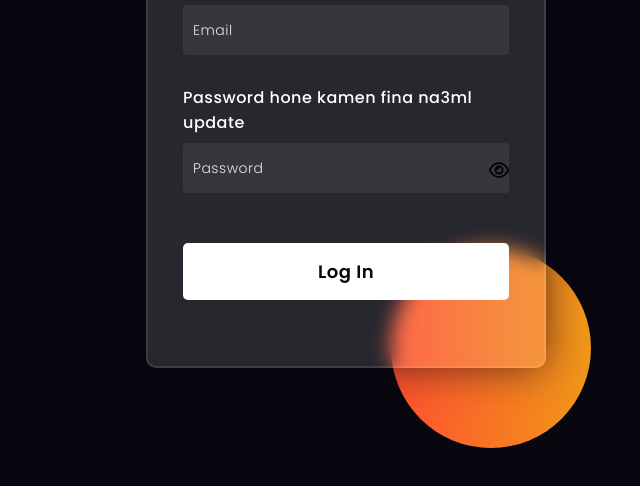
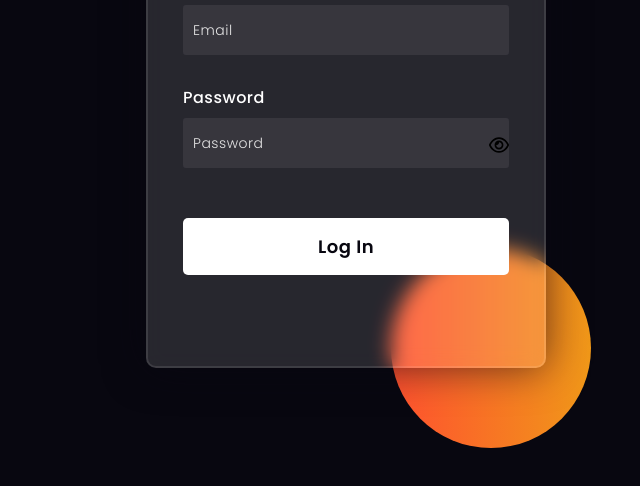
Before and after one commit to anthonysaab1/demo-2, a plain HTML site: page login.html in a window 1280 px wide. Shown: the part 292-778 px from the top of the page, without its empty margins (294-934 px from the left). Drawn offline with Linux system fonts and the light colour scheme; no server answers.

Commit message:
update login

```diff
--- a/login.html
+++ b/login.html
@@ -27,7 +27,7 @@
       <label for="username">Username </label>
       <input type="text" placeholder="Email" id="username" />
 
-      <label for="password">Password hone kamen fina na3ml update</label>
+      <label for="password">Password</label>
       <input type="password" placeholder="Password" id="password" /><img src="icons/eye-regular.svg" width="20px" height="20px" id="showPass">
 
       <button type="button" id="loginBtn">Log In</button>
```
